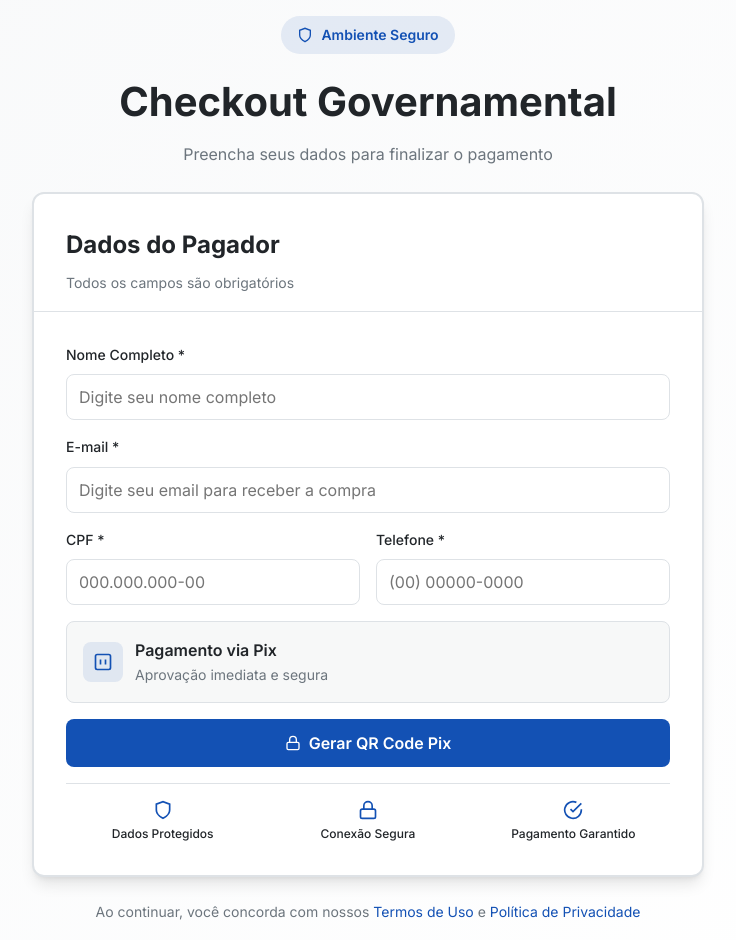
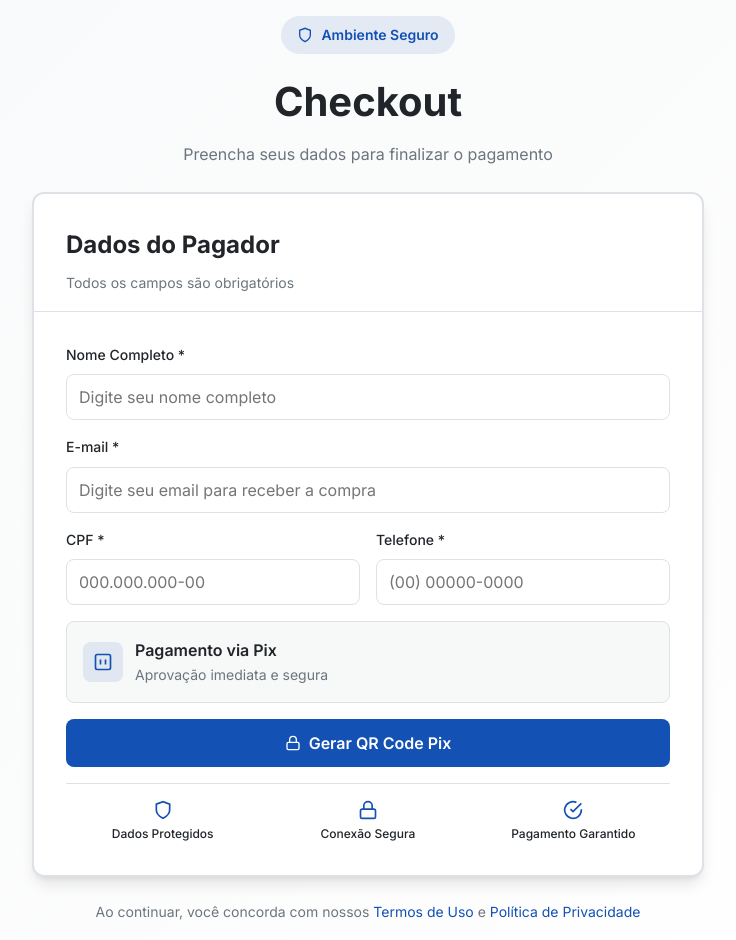
Before and after one commit to Hyundai-auto/testecheck, a website: page public/index.html in a window 1280 px wide. Shown: the whole page, without its empty margins (272-1008 px from the left). Drawn offline with Linux system fonts and the light colour scheme.

Commit message:
Update index.html

```diff
--- a/public/index.html
+++ b/public/index.html
@@ -3,7 +3,7 @@
 <head>
     <meta charset="UTF-8">
     <meta name="viewport" content="width=device-width, initial-scale=1.0">
-    <title>Checkout Governamental</title>
+    <title>Checkout</title>
     <link href="https://fonts.googleapis.com/css2?family=Inter:wght@300;400;500;600;700&display=swap" rel="stylesheet">
     <link rel="stylesheet" href="style.css">
 </head>
@@ -19,7 +19,7 @@
                     </svg>
                     <span>Ambiente Seguro</span>
                 </div>
-                <h1 class="main-title">Checkout Governamental</h1>
+                <h1 class="main-title">Checkout</h1>
                 <p class="subtitle">Preencha seus dados para finalizar o pagamento</p>
             </div>
 
```
